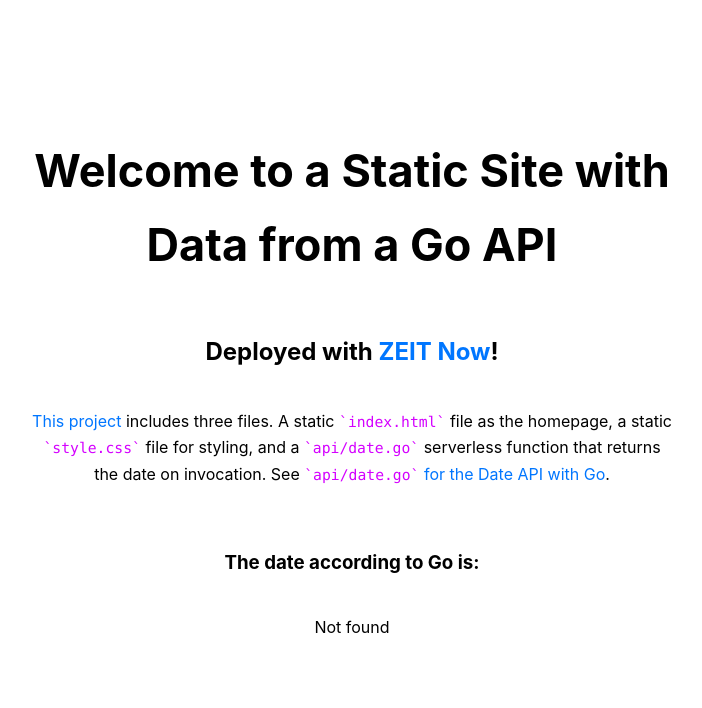
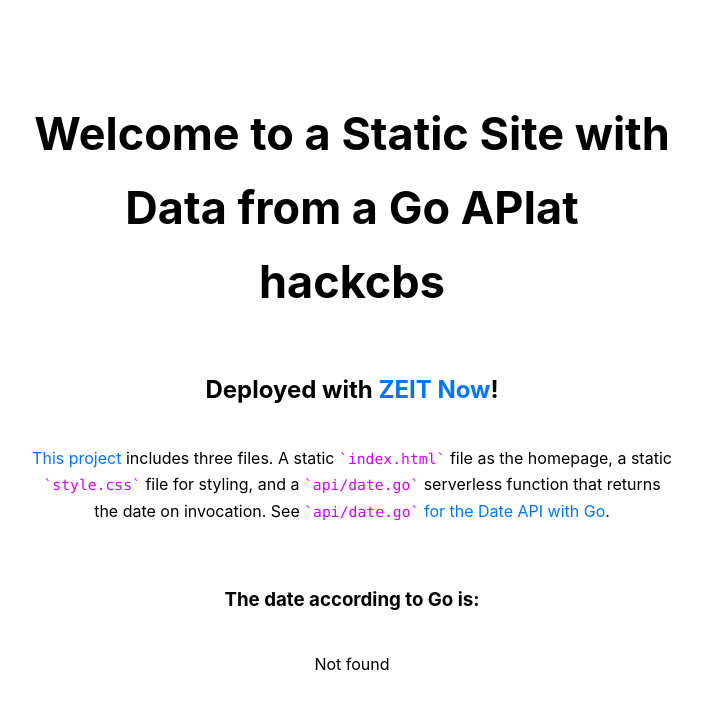
Before and after one commit to shubhamt311/vanilla-functions, a plain HTML site: page index.html in a window 1280 px wide. Shown: the whole page, without its empty margins (288-990 px from the left). Drawn offline with Linux system fonts and the light colour scheme; no server answers.

Commit message:
Update index.html

```diff
--- a/index.html
+++ b/index.html
@@ -5,7 +5,7 @@
     <link rel="stylesheet" href="style.css" />
   </head>
   <body>
-    <h1>Welcome to a Static Site with Data from a Go API</h1>
+    <h1>Welcome to a Static Site with Data from a Go APIat hackcbs </h1>
     <h2>
       Deployed with
       <a href="https://zeit.co/docs" target="_blank" rel="noreferrer noopener"
```
